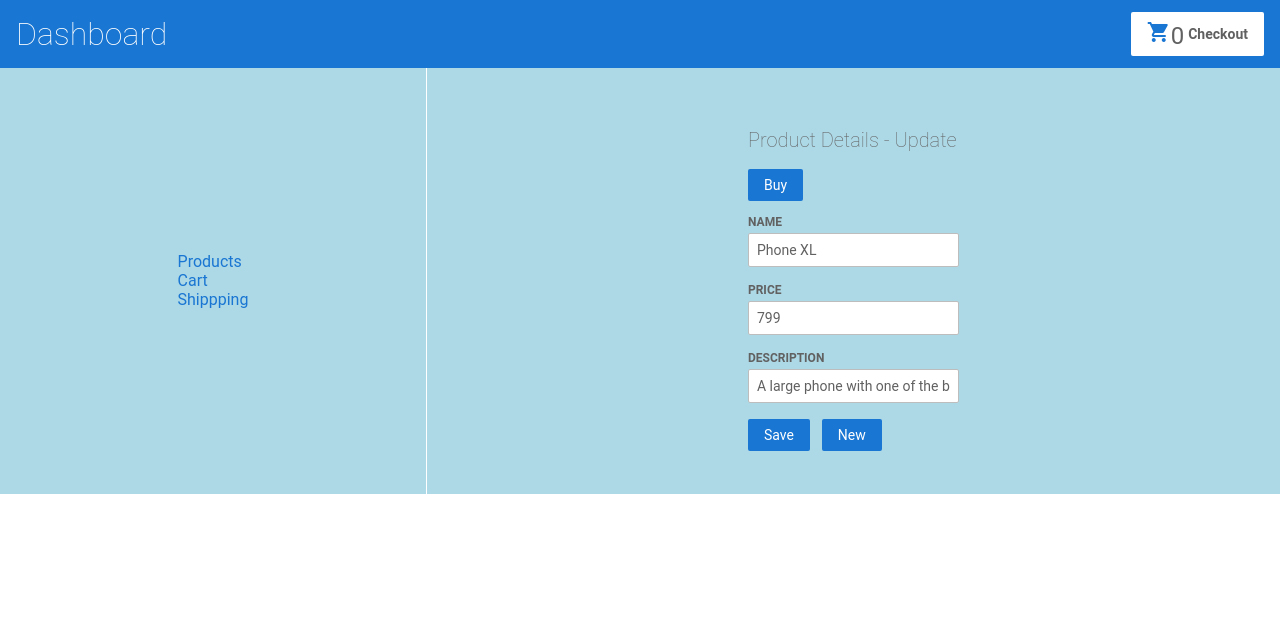
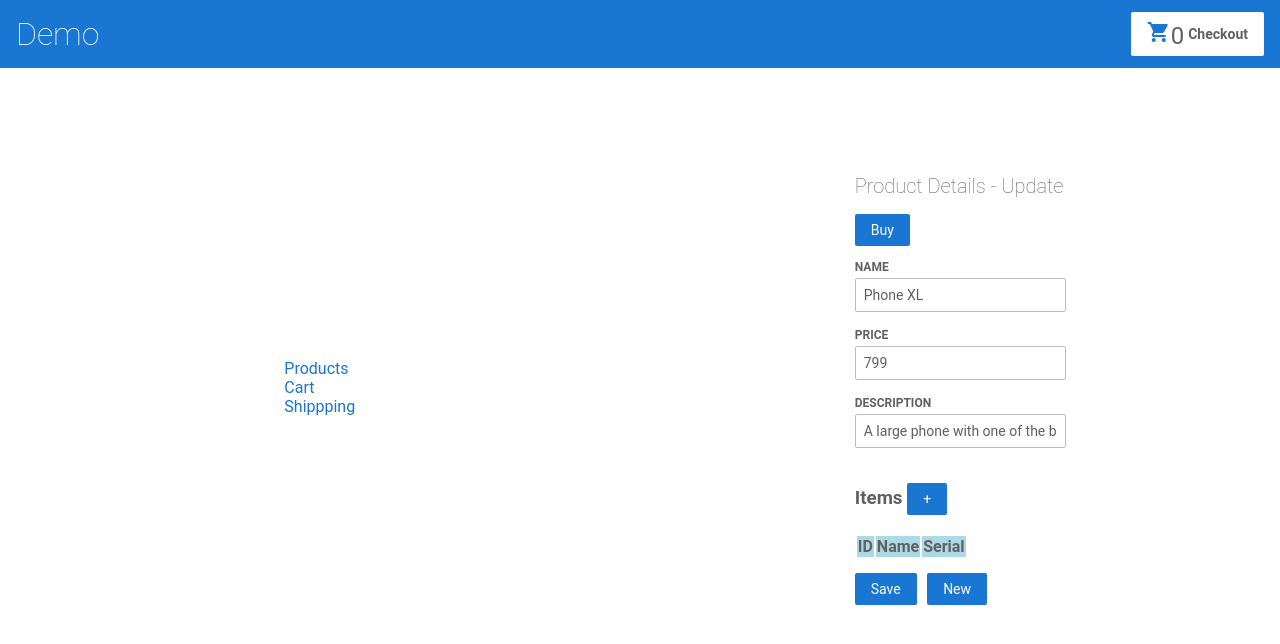
Before and after one commit to s2iwi2s/angular-demo-s2iwi2s, an Angular app: page /products/1 in a window 1280 px wide. Shown: the top 644 px of the page. Built offline with nearby package versions, Linux system fonts and the light colour scheme.

Commit message:
8 files modified

```diff
--- a/src/app/app.component.css
+++ b/src/app/app.component.css
@@ -1,22 +1,7 @@
-@import '~@angular/material/prebuilt-themes/deeppurple-amber.css';
 
 
 
-p {
-  font-family: Lato;
-}
-mat-grid-tile {
-  background: lightblue;
-}
 
-.example-container {
-  position: absolute;
-  top: 0;
-  bottom: 0;
-  left: 0;
-  right: 0;
-  background: #eee;
-}
 
 
 /*
--- a/src/app/app.component.html
+++ b/src/app/app.component.html
@@ -3,10 +3,10 @@
 <app-top-bar></app-top-bar>
 
 
-<mat-grid-list cols="3">
+<mat-grid-list cols="2">
   <mat-grid-tile><app-left-menu></app-left-menu></mat-grid-tile>
   <mat-divider [vertical]="true"></mat-divider>
-  <mat-grid-tile colspan="2"><router-outlet></router-outlet></mat-grid-tile>
+  <mat-grid-tile colspan="1"><router-outlet></router-outlet></mat-grid-tile>
 </mat-grid-list>
 <!--
 <mat-grid-list [cols]="2">
--- a/src/app/cart/cart.component.html
+++ b/src/app/cart/cart.component.html
@@ -7,7 +7,7 @@
 <div class="cart-item" *ngFor="let item of items; index as idx">
   <span>{{ item.name }} </span>
   <span>{{ item.price | currency }}</span>
-  <button (click)="doRemoveItem(idx)">X</button>
+  <a (click)="doRemoveItem(item.id)"><i class="material-icons">delete</i></a>
 </div>
 
 <form [formGroup]="checkoutForm" (ngSubmit)="onSubmit(checkoutForm.value)">
--- a/src/app/product-details/product-details.component.css
+++ b/src/app/product-details/product-details.component.css
@@ -0,0 +1,17 @@
+
+.table-data th{
+  background: lightblue;
+}
+.table-data td{
+  padding-left: 10px;
+  padding-right: 10px;
+}
+
+td.table-col-action, th.table-col-action{
+  padding-left: 0px;
+  padding-right: 0px;
+}
+
+.table-col-action button {
+  padding: 2px 10px;
+}
--- a/src/app/product-details/product-details.component.html
+++ b/src/app/product-details/product-details.component.html
@@ -1,4 +1,6 @@
 <h2>Product Details - {{formAction}}</h2>
+
+<p></p>
 
 <p *ngIf="formAction=='Update'"><button (click)="addToCart(product)" type="button">Buy</button></p>
 
@@ -17,23 +19,19 @@
 -->
 
 <form [formGroup]="productForm" (ngSubmit)="onSubmit(productForm.value)">
-
   <input id="productId" type="hidden" formControlName="productId">
-
   <div>
     <label for="name">
       name
     </label>
     <input id="name" type="text" formControlName="name">
   </div>
-
   <div>
     <label for="price">
       price
     </label>
     <input id="price" type="text" formControlName="price">
   </div>
-
   <div>
     <label for="description">
       description
@@ -41,9 +39,34 @@
     <input id="description" type="text" formControlName="description">
   </div>
 
+<p></p>
+<h3>Items <button (click)="doRemoveProductItem(item.id)" type="button">+</button></h3>
+
+<table class="table-data">
+  <thead>
+      <tr>
+        <th>ID</th>
+        <th>Name</th>
+        <th>Serial</th>
+        <th class="table-col-action"></th>
+      </tr>
+  </thead>
+  <tbody *ngIf="product.items">
+      <tr *ngFor="let item of product.items">
+        <td>{{ item.id }}</td>
+        <td>{{ item.name }}</td>
+        <td>{{ item.serial }}</td>
+        <td class="table-col-action">
+          <a (click)="doRemoveProductItem(item.id)"><i class="material-icons">delete</i></a>
+        </td>
+      </tr>
+  </tbody>
+</table>
+
+<p>
   <button class="button" type="submit">Save</button>
   &nbsp;
   <button (click)="onNewProduct()" type="button">New</button>
-
+</p>
 
 </form>
--- a/src/app/product-details/product-details.component.ts
+++ b/src/app/product-details/product-details.component.ts
@@ -91,4 +91,7 @@ export class ProductDetailsComponent implements OnInit {
     };
     this.setProductForm();
   }
+  doRemoveProductItem(itemId){
+    window.alert('Item removed: ' + itemId);
+  }
 }
--- a/src/app/top-bar/top-bar.component.css
+++ b/src/app/top-bar/top-bar.component.css
@@ -1,4 +1,3 @@
-
 
 /*
 Copyright Google LLC. All Rights Reserved.
--- a/src/app/top-bar/top-bar.component.html
+++ b/src/app/top-bar/top-bar.component.html
@@ -1,6 +1,6 @@
 
 <a [routerLink]="['/']">
-  <h1>Dashboard</h1>
+  <h1>Demo</h1>
 </a>
 
 <a [routerLink]="['/cart']" class="button fancy-button"  >
```
